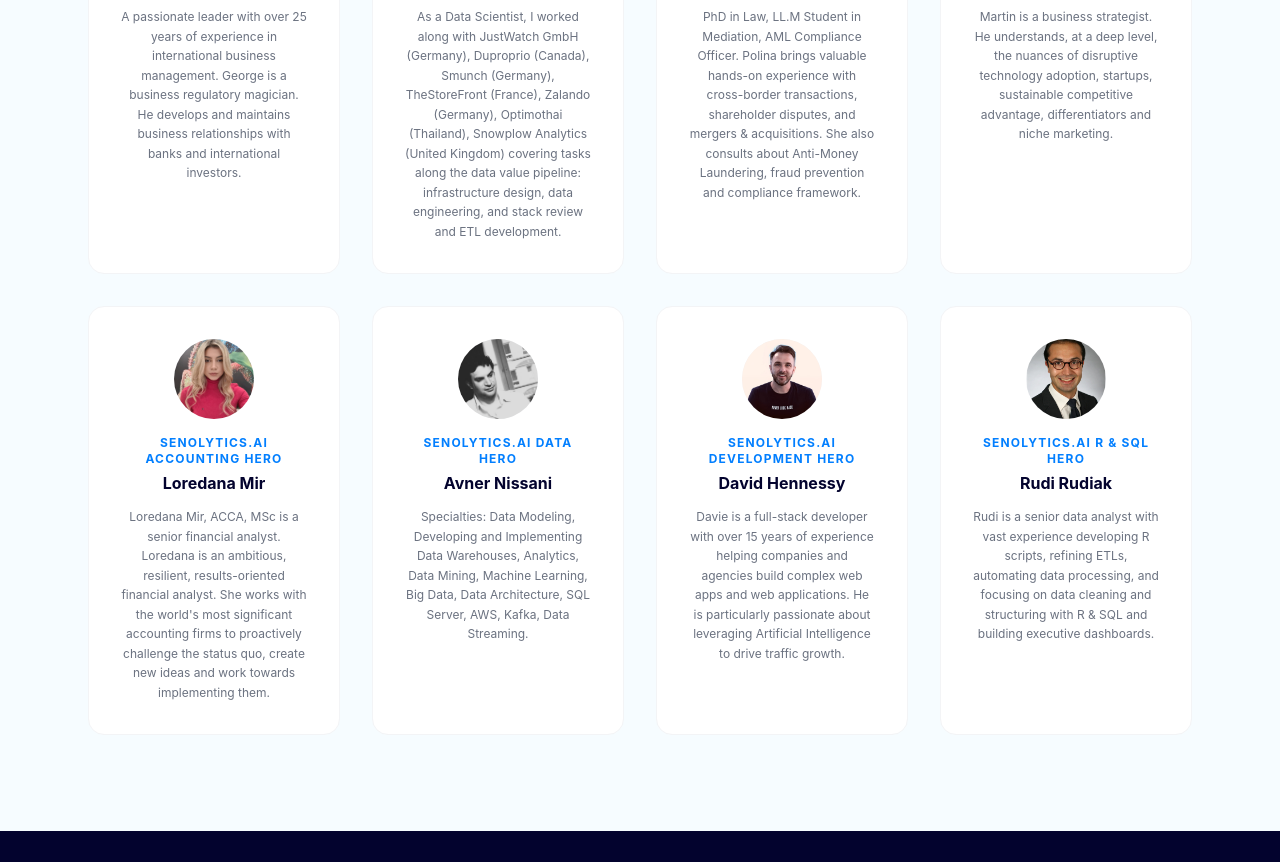
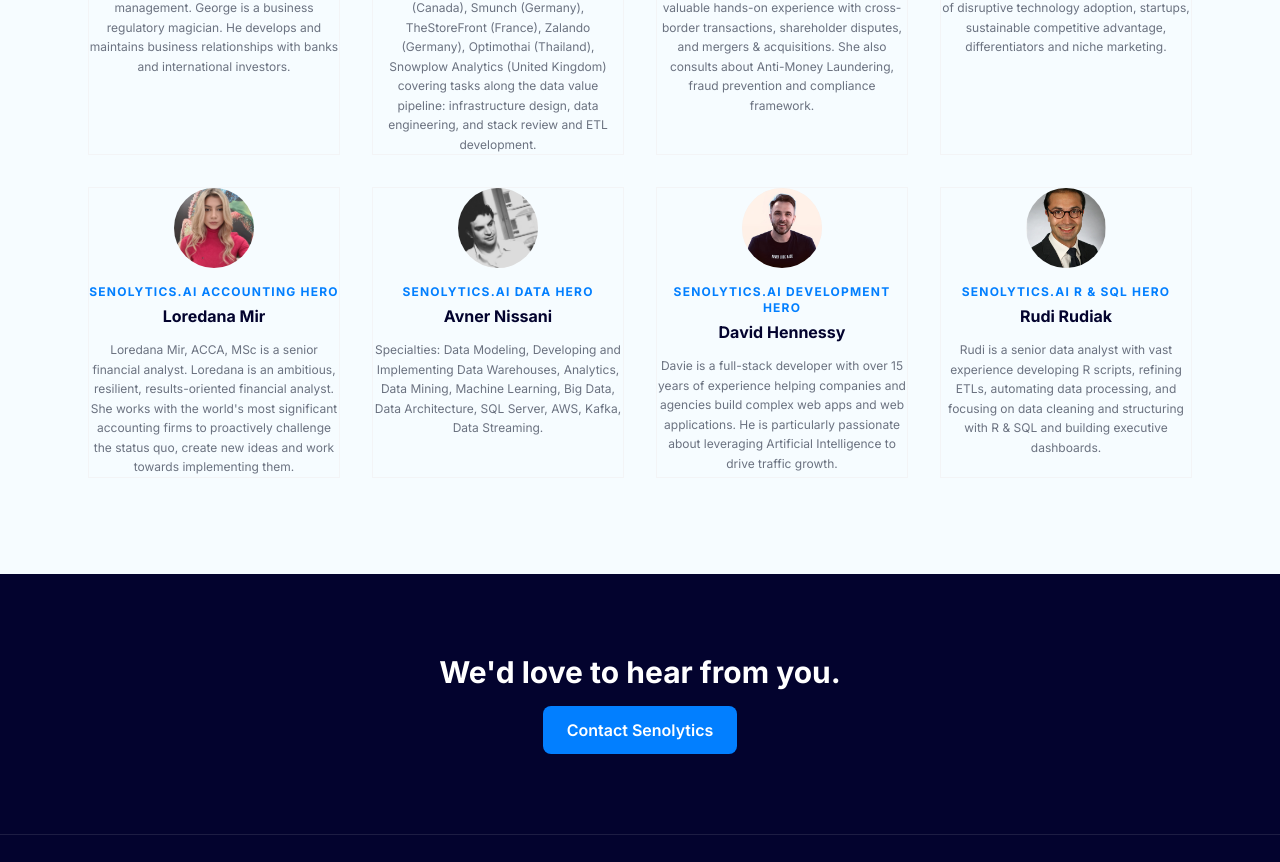
Before and after one commit to akermanai/senolytics-web, a Next.js app: page /about in a window 1280 px wide. Shown: the part 1118-1980 px from the top of the page. Built offline with nearby package versions, Linux system fonts and the light colour scheme.

Commit message:
design: new CSS design system (plain CSS, dark theme)

```diff
--- a/app/globals.css
+++ b/app/globals.css
@@ -1,42 +1,81 @@
+@import url('https://fonts.googleapis.com/css2?family=Inter:wght@300;400;500;600;700;800;900&display=swap');
+
 @tailwind base;
 @tailwind components;
 @tailwind utilities;
 
-@import url('https://fonts.googleapis.com/css2?family=Inter:wght@300;400;500;600;700;800;900&display=swap');
-
 :root {
-  --base: #03032e;
-  --blue: #027fff;
-  --white: #ffffff;
-  --accent-bg: #f6fcff;
+  --navy:  #03032e;
+  --blue:  #027fff;
+  --text:  #e8eaf6;
+  --muted: #8b8fa8;
 }
 
 body {
-  background-color: var(--base);
-  color: var(--white);
+  background-color: #03032e;
+  color: #e8eaf6;
   font-family: 'Inter', system-ui, sans-serif;
+  -webkit-font-smoothing: antialiased;
 }
 
-@layer components {
 .btn-primary {
-    @apply inline-flex items-center gap-2 bg-blue-brand text-white font-semibold px-6 py-3 rounded-lg hover:bg-blue-600 transition-colors;
+  display: inline-flex;
+  align-items: center;
+  gap: 0.5rem;
+  background-color: #027fff;
+  color: #fff;
+  font-weight: 600;
+  padding: 0.75rem 1.5rem;
+  border-radius: 0.5rem;
+  transition: background-color 0.2s, box-shadow 0.2s;
+  text-decoration: none;
+  cursor: pointer;
 }
+.btn-primary:hover {
+  background-color: #0a8fff;
+  box-shadow: 0 0 20px rgba(2,127,255,0.4);
+}
+
 .btn-outline {
-    @apply inline-flex items-center gap-2 border border-blue-brand text-blue-brand font-semibold px-6 py-3 rounded-lg hover:bg-blue-brand hover:text-white transition-colors;
+  display: inline-flex;
+  align-items: center;
+  gap: 0.5rem;
+  border: 1px solid rgba(2,127,255,0.5);
+  color: #027fff;
+  font-weight: 600;
+  padding: 0.75rem 1.5rem;
+  border-radius: 0.5rem;
+  transition: background-color 0.2s, border-color 0.2s;
+  text-decoration: none;
+  cursor: pointer;
 }
-  .section-navy {
-    @apply bg-[#03032e];
+.btn-outline:hover {
+  background-color: rgba(2,127,255,0.1);
+  border-color: #027fff;
 }
-  .section-white {
-    @apply bg-white text-[#03032e];
+
+.card-glow {
+  background-color: #06063f;
+  border: 1px solid rgba(2,127,255,0.25);
+  border-radius: 1rem;
+  padding: 2rem;
+  transition: border-color 0.3s, box-shadow 0.3s;
 }
-  .section-light {
-    @apply bg-[#f6fcff] text-[#03032e];
+.card-glow:hover {
+  border-color: rgba(2,127,255,0.5);
+  box-shadow: 0 0 30px rgba(2,127,255,0.1);
 }
-  .card {
-    @apply bg-white rounded-2xl p-8 text-[#03032e];
-  }
-  .container-inner {
-    @apply max-w-6xl mx-auto px-6;
-  }
-}
+
+.section { padding-top: 6rem; padding-bottom: 6rem; }
+.label { color: #027fff; font-size: 0.75rem; font-weight: 700; text-transform: uppercase; letter-spacing: 0.15em; }
+.heading-xl { font-size: clamp(2.5rem,5vw,3.75rem); font-weight: 900; color: #fff; line-height: 1.05; letter-spacing: -0.02em; }
+.heading-lg { font-size: clamp(2rem,4vw,3rem); font-weight: 900; color: #fff; line-height: 1.1; letter-spacing: -0.02em; }
+.heading-md { font-size: clamp(1.5rem,3vw,1.875rem); font-weight: 700; color: #fff; line-height: 1.3; }
+.body-lg { font-size: 1.125rem; color: #8b8fa8; line-height: 1.75; }
+.body-md { font-size: 1rem; color: #8b8fa8; line-height: 1.75; }
+.blue-line { width: 3rem; height: 2px; background-color: #027fff; border-radius: 9999px; margin-bottom: 1.5rem; }
+.badge { display: inline-flex; align-items: center; gap: 0.375rem; color: #027fff; font-size: 0.75rem; font-weight: 600; background-color: rgba(2,127,255,0.1); border: 1px solid rgba(2,127,255,0.2); border-radius: 9999px; padding: 0.25rem 0.75rem; }
+.stat-value { font-size: 3rem; font-weight: 900; color: #fff; line-height: 1; }
+.stat-label { font-size: 0.875rem; color: #027fff; font-weight: 600; text-transform: uppercase; letter-spacing: 0.05em; margin-top: 0.25rem; }
+.stat-desc { font-size: 0.875rem; color: #8b8fa8; line-height: 1.75; margin-top: 0.5rem; }
+.hero-glow { background: radial-gradient(ellipse 80% 50% at 50% -20%, rgba(2,127,255,0.12) 0%, transparent 70%); }
```
Lines whose indentation alone changed are shown as unchanged.
